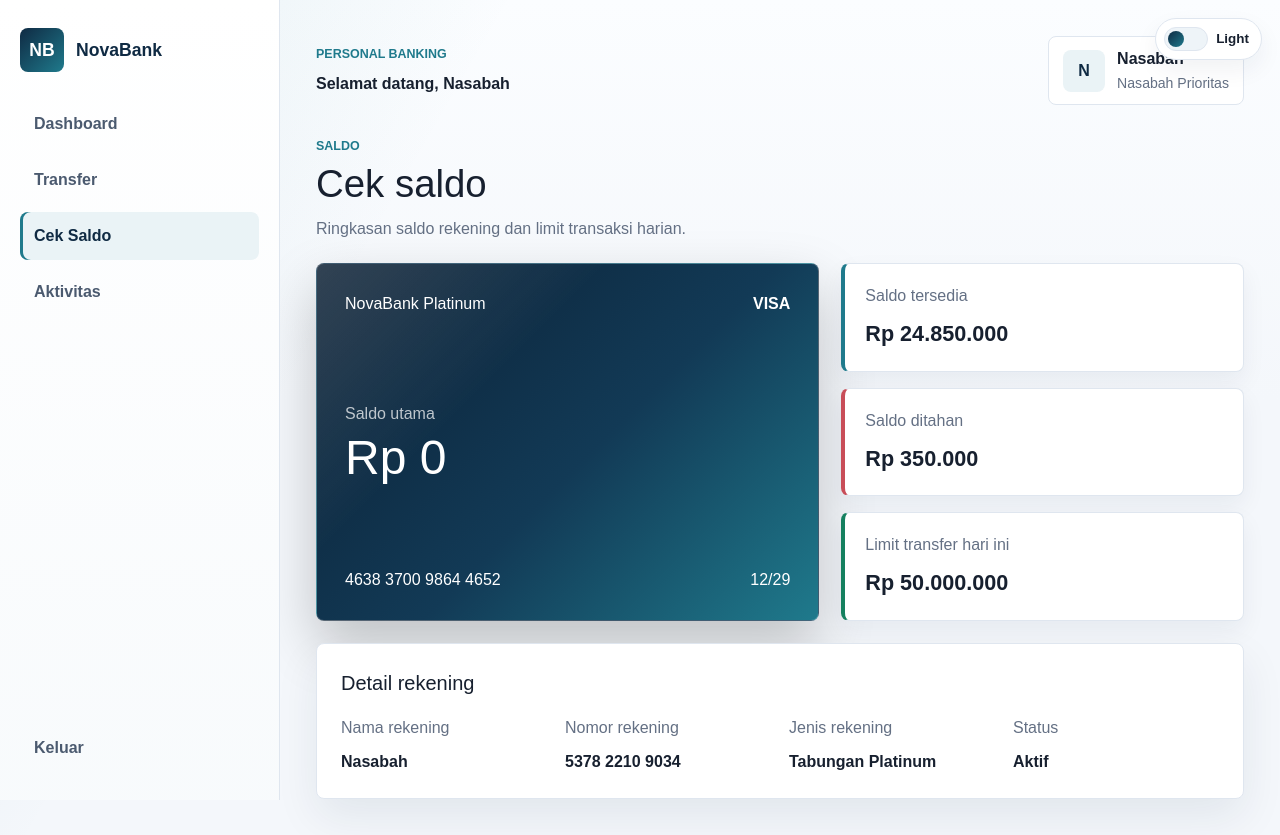
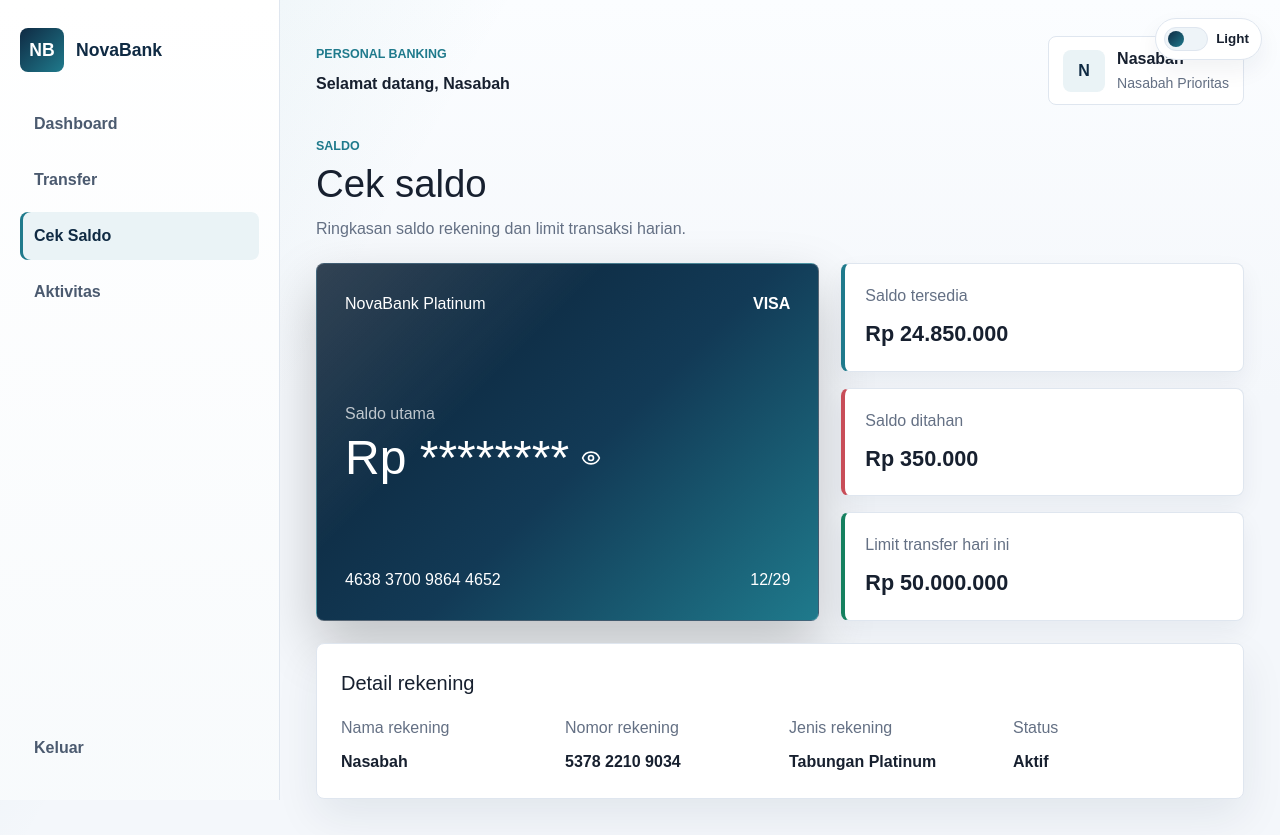
Before and after one commit to YahyaShark/project-multimedia, a Next.js app in the folder banking/: page /balance in a window 1280 px wide. Built offline with nearby package versions, Linux system fonts and the light colour scheme.

Commit message:
feat: add balance visibility toggle on account card

```diff
--- a/banking/components/account-card.tsx
+++ b/banking/components/account-card.tsx
@@ -1,11 +1,14 @@
 "use client";
 
 import { useEffect, useState } from "react";
+import { Eye, EyeOff } from "lucide-react";
 import { formatBankNumber, generateCardNumber } from "@/lib/banking-numbers";
 
 const INITIAL_BALANCE = 0;
 
 export function AccountCard() {
+  const [showBalance, setShowBalance] = useState(false);
+
   const [cardNumber] = useState(() => {
     if (typeof window === "undefined") {
       return "537822109034";
@@ -27,13 +30,14 @@ export function AccountCard() {
       return INITIAL_BALANCE;
     }
 
-    return parseInt(localStorage.getItem("novabank_balance") || String(INITIAL_BALANCE));
+    return parseInt(
+      localStorage.getItem("novabank_balance") || String(INITIAL_BALANCE)
+    );
   });
 
   useEffect(() => {
     if (typeof window === "undefined") return;
 
-    // Listen untuk perubahan balance dari tab/window lain
     const handleStorageChange = (e: StorageEvent) => {
       if (e.key === "novabank_balance" && e.newValue) {
         setBalance(parseInt(e.newValue));
@@ -52,12 +56,41 @@ export function AccountCard() {
         <span>NovaBank Platinum</span>
         <b>VISA</b>
       </div>
+
       <div>
         <p>Saldo utama</p>
-        <h2 suppressHydrationWarning>Rp {formattedBalance}</h2>
+
+        <div
+          style={{
+            display: "flex",
+            alignItems: "center",
+            gap: "12px",
+          }}
+        >
+          <h2 suppressHydrationWarning>
+            {showBalance ? `Rp ${formattedBalance}` : "Rp ********"}
+          </h2>
+
+          <button
+            onClick={() => setShowBalance(!showBalance)}
+            style={{
+              background: "transparent",
+              border: "none",
+              cursor: "pointer",
+              color: "white",
+              display: "flex",
+              alignItems: "center",
+            }}
+          >
+            {showBalance ? <EyeOff size={20} /> : <Eye size={20} />}
+          </button>
+        </div>
       </div>
+
       <div className="account-card-bottom">
-        <span suppressHydrationWarning>{formatBankNumber(cardNumber)}</span>
+        <span suppressHydrationWarning>
+          {formatBankNumber(cardNumber)}
+        </span>
         <span>12/29</span>
       </div>
     </article>
--- a/banking/package.json
+++ b/banking/package.json
@@ -9,6 +9,8 @@
     "lint": "eslint"
   },
   "dependencies": {
+    "expo": "^56.0.8",
+    "lucide-react": "^1.17.0",
     "next": "16.2.6",
     "react": "19.2.4",
     "react-dom": "19.2.4"
--- a/banking/tsconfig.json
+++ b/banking/tsconfig.json
@@ -39,5 +39,6 @@
   "exclude": [
     "node_modules",
     ".next/dev"
-  ]
+  ],
+  "extends": "expo/tsconfig.base"
 }
```
Also changed, not shown: 2 other files (tests, documents, lock files or other folders).
